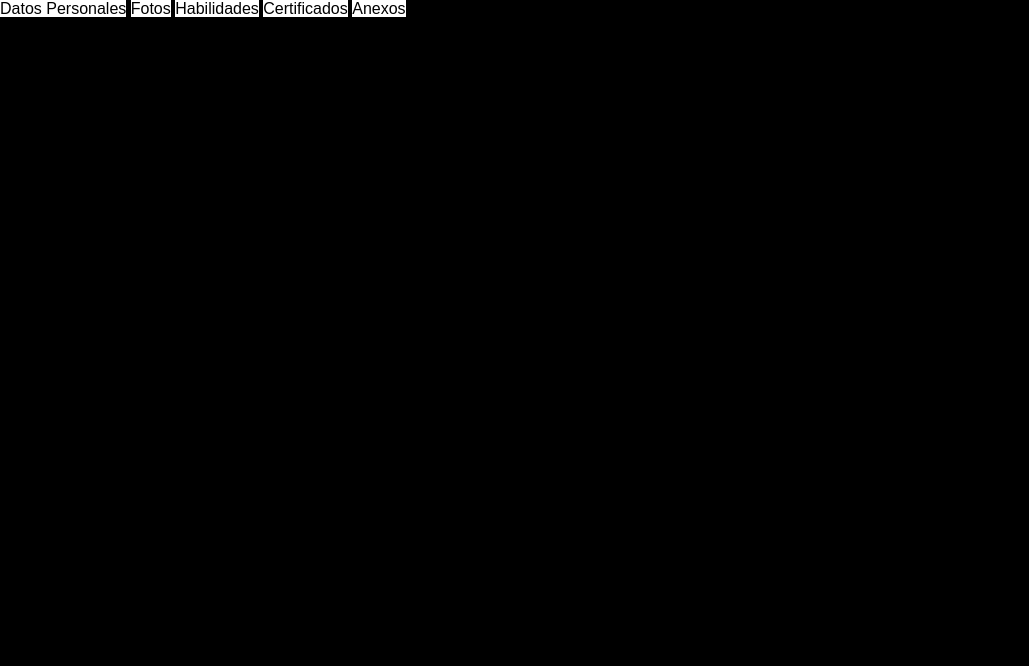
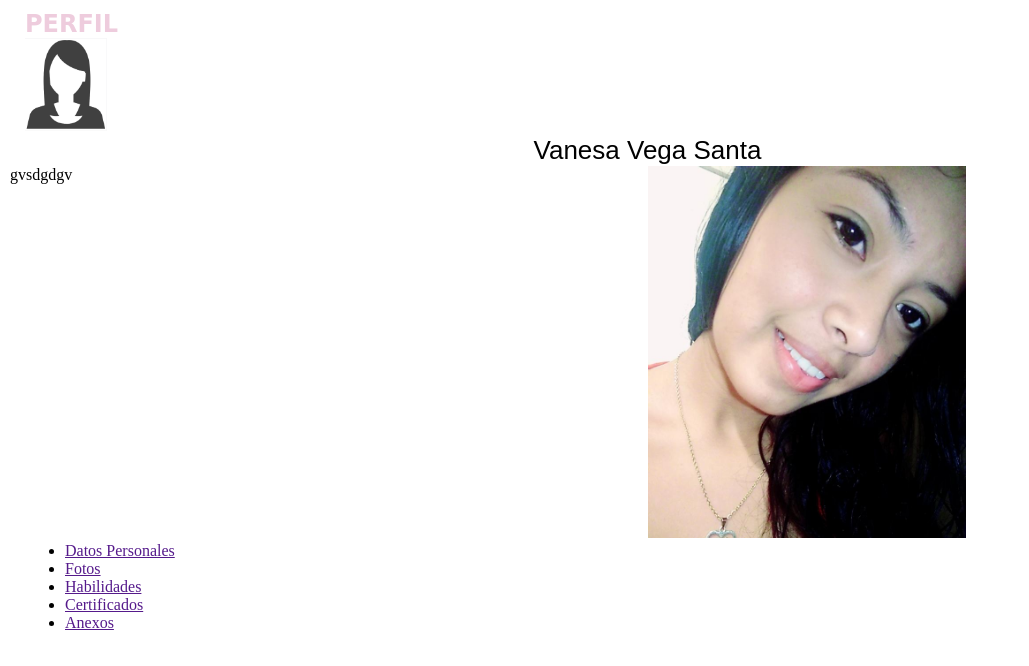
Before and after one commit to vaneXa02/presentacion, a plain HTML site: page public_html/index.html in a window 1280 px wide. Shown: the whole page, without its empty margins (0-1029 px from the left). Drawn offline with Linux system fonts and the light colour scheme.

Commit message:
modificacion del index y el css

```diff
--- a/public_html/css/styles.css
+++ b/public_html/css/styles.css
@@ -1,41 +1,68 @@
-
-*{
-	padding: 0px;
-	margin: 0px;
-	font-family: sans-serif;
-}
-
-body{
-	background-color: #000;
-}
-
-
-ul li {display: inline-block;
-		padding: 0px;
-
-}
-
-ul li a
+*
 {
-	text-decoration: none;
-	background-color: #fff;
-	color: #000;
+	margin: 0;
 }
 
 body
 {
-	0%
-	{
-		top: 100px;
+	padding: 10px;
+	background-color: ;
+}
 
-	}
+.contenedor
+{
+	margin-left: 15px;
+}
 
-	50%
-	{
-		top: 50px;
-	}
 
-	100%
-	{
-		top: 38px;
-	}
+.contenedor p
+{
+	text-align: center;
+	font-family: sans-serif;
+	font-style: bold;
+	font-size: 26px ;
+}
+
+.contenedor h2
+{
+	font-family: cursive;
+	color: #ECD;
+}
+.header
+{
+	width: 10%;
+	height: 5%;
+}
+
+.contenedor .header img
+{
+	max-width: 100%;
+}
+
+.row
+{
+  margin-right: -15px;
+  margin-left: -15px;
+}
+
+.row:before,
+.row:after
+{
+  display: table;
+  content: " ";
+}
+.row:after
+{
+  clear: both;
+}
+
+.col-md-6
+{
+	width: 50%;
+	float: left;
+
+}
+.col-md-6 img
+{
+	max-width: 50%;
+}
--- a/public_html/index.html
+++ b/public_html/index.html
@@ -7,6 +7,23 @@
 
 <body>
 	<div id="menu">
+		<header>
+	<div class="contenedor">
+				<h2>PERFIL</h2>
+				<div class="header">
+					<img src="img/logo-perfil.png">
+				</div>
+				<p>Vanesa Vega Santa</p>
+				<div class="row">
+					<div class="col-md-6">
+				  		gvsdgdgv
+				 	</div>
+				 	<div class="col-md-6">
+
+				 	<img src="img/img.jpg">
+				 	</div>
+				</div>
+			<nav>
 				<ul>
 					<li><a href="">Datos Personales</a></li>
 					<li><a href="">Fotos</a></li>
@@ -15,6 +32,9 @@
 					<li><a href="">Anexos</a></li>
 
 				</ul>
+			</nav>
+		</header>
+	</div>
 	</div>
 </body>
 </html>
```
Also changed, not shown: public_html/img/img.jpg (added), public_html/img/logo-perfil.png (added). Lines whose indentation alone changed are shown as unchanged.
